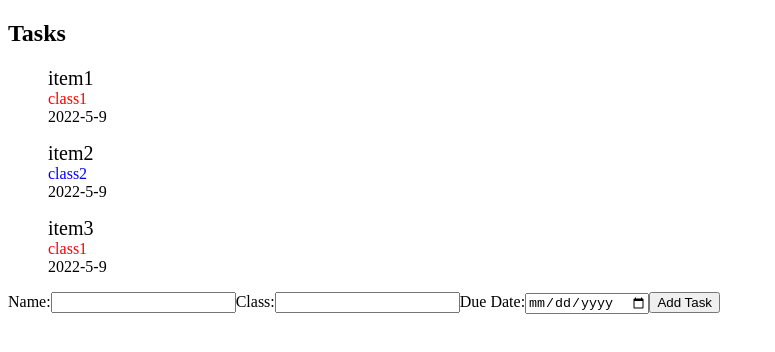
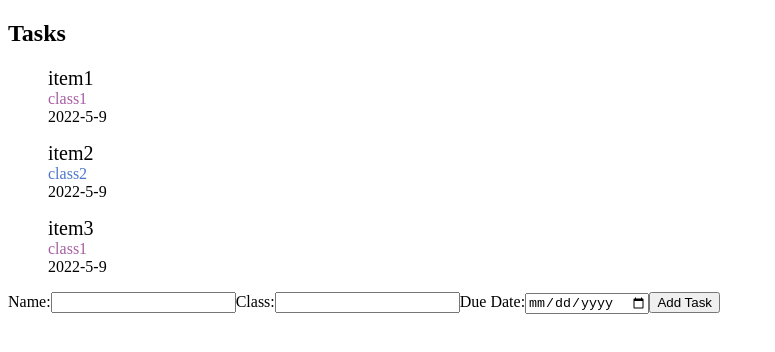
Before and after one commit to AryanChawla1/OnTask, an Angular app in the folder on-task/: page / in a window 1280 px wide. Shown: the top 352 px of the page, without its empty margins (0-775 px from the left). Built offline with nearby package versions, Linux system fonts and the light colour scheme.

Commit message:
Improved Conditional Color for ClassName

```diff
--- a/on-task/src/app/tasks/tasks.component.css
+++ b/on-task/src/app/tasks/tasks.component.css
@@ -1,23 +1,3 @@
 #name {
    font-size: 20px;
 }
-
-#className-0 {
-   color: red;
-}
-
-#className-1 {
-   color: blue;
-}
-
-#className-2 {
-   color: green;
-}
-
-#className-3 {
-   color: purple;
-}
-
-#className-4 {
-   color: orange;
-}
--- a/on-task/src/app/tasks/tasks.component.html
+++ b/on-task/src/app/tasks/tasks.component.html
@@ -1,7 +1,7 @@
 <h2>Tasks</h2>
 <ul *ngFor="let task of tasks" style="list-style: none;">
    <li id="name">{{task.name}}</li>
-   <li id="{{ 'className-' + getStyling(task) }}">{{task.className}}</li>
+   <li id="className" [ngStyle]="{'color': getColor(task)}">{{task.className}}</li>
    <li id="dueDate">{{task.dueDate.getFullYear()}}-{{task.dueDate.getMonth() + 1}}-{{task.dueDate.getUTCDate()}}</li>
 </ul>
 <app-task (newTask)="addTask($event)"></app-task>
--- a/on-task/src/app/tasks/tasks.component.ts
+++ b/on-task/src/app/tasks/tasks.component.ts
@@ -9,12 +9,17 @@ import { Task } from '../task/task';
 export class TasksComponent implements OnInit {
   tasks = [ new Task('item1', 'class1', new Date()), new Task('item2', 'class2', new Date()), new Task('item3', 'class1', new Date())];
   classes = ['class1', 'class2'];
+  colors = this.setColors();
 
   addTask(newTask: Task) {
     if (!this.classes.includes(newTask.className)) {
       this.classes.push(newTask.className);
     }
     this.tasks.push(newTask);
+
+    if (!(newTask.className in this.colors)) {
+      this.colors[newTask.className] = "#" + Math.floor(Math.random()*16777215).toString(16)
+    }
   }
 
   getStyling(task: Task) {
@@ -26,6 +31,20 @@ export class TasksComponent implements OnInit {
     return;
   }
 
+  getColor(task: Task) {
+    return this.colors[task.className];
+  }
+
+  setColors() {
+    var setupColors:any = {};
+    for (let i = 0; i <this.tasks.length; i++) {
+      if (!(this.tasks[i].className in setupColors)) {
+        setupColors[this.tasks[i].className] = "#" + Math.floor(Math.random()*16777215).toString(16) //Random color generator
+      }
+    }
+    return setupColors;
+  }
+
   currentTask = 'Test';
 
   constructor() { }
```
Also changed, not shown: 1 other file (tests, documents, lock files or other folders).
